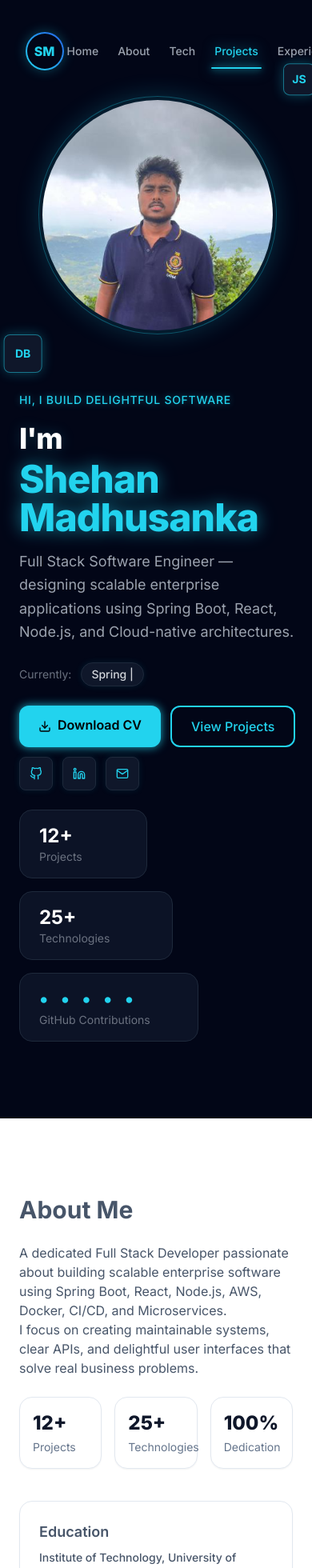
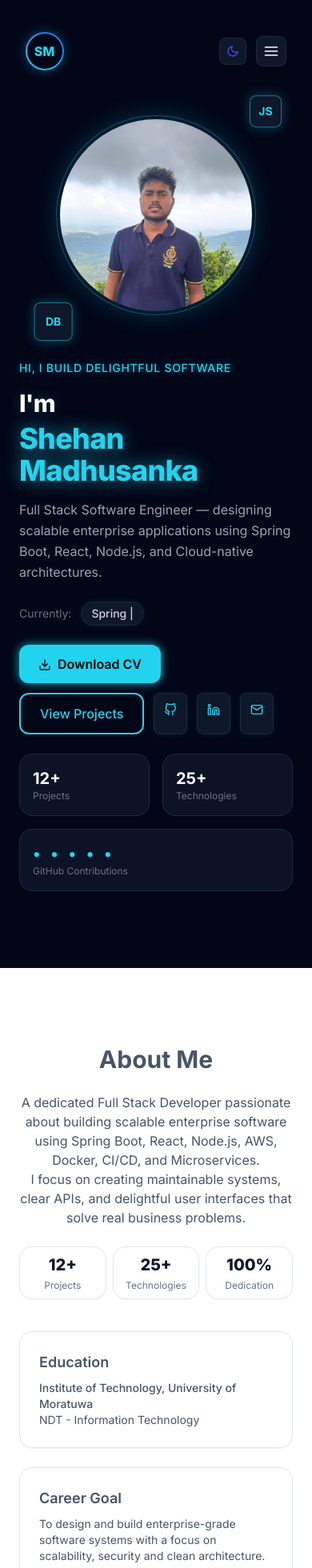
Before and after one commit to shehanmadusanka2002/myportfolio, a React (Vite) app: page / in a window 390 px wide. Shown: the top 1960 px of the page at 80% size. Built offline with nearby package versions, Linux system fonts and the light colour scheme.

Commit message:
add the mobile responsive

```diff
--- a/src/components/About.jsx
+++ b/src/components/About.jsx
@@ -7,9 +7,9 @@ const About = () => {
   return (
     <section id="about" className="section-padding bg-white dark:bg-deep-navy">
       <div className="container-custom grid lg:grid-cols-2 gap-10 items-start">
-        <div className="space-y-6">
-          <motion.h2 initial={{ opacity: 0, y: 8 }} whileInView={{ opacity: 1, y: 0 }} transition={{ duration: 0.6 }} className="text-3xl font-bold">About Me</motion.h2>
-          <motion.div initial={{ opacity: 0 }} whileInView={{ opacity: 1 }} transition={{ delay: 0.1 }} className="prose max-w-none text-body-text">
+        <div className="space-y-6 flex flex-col items-center lg:items-start">
+          <motion.h2 initial={{ opacity: 0, y: 8 }} whileInView={{ opacity: 1, y: 0 }} transition={{ duration: 0.6 }} className="text-3xl font-bold text-center lg:text-left">About Me</motion.h2>
+          <motion.div initial={{ opacity: 0 }} whileInView={{ opacity: 1 }} transition={{ delay: 0.1 }} className="prose max-w-none text-body-text text-center lg:text-left">
             <p>
               A dedicated Full Stack Developer passionate about building scalable enterprise software using Spring Boot, React, Node.js, AWS, Docker, CI/CD, and Microservices.
             </p>
@@ -18,7 +18,7 @@ const About = () => {
             </p>
           </motion.div>
 
-          <div className="grid grid-cols-3 gap-4 mt-2">
+          <div className="grid grid-cols-3 gap-2 sm:gap-4 mt-4 w-full">
             <StatCard value="12+" label="Projects" />
             <StatCard value="25+" label="Technologies" />
             <StatCard value="100%" label="Dedication" />
--- a/src/components/Experience.jsx
+++ b/src/components/Experience.jsx
@@ -38,20 +38,26 @@ const Experience = () => {
 
           {/* Right Column: Timeline */}
           <div className="relative w-full">
-            {/* We align the timeline line to the left for better spacing in a column */}
-            <div className="absolute left-[20px] md:left-1/2 -ml-px top-0 bottom-0 w-[2px] bg-gradient-to-b from-cyan-400 to-transparent opacity-50 shadow-[0_0_8px_rgba(34,211,238,0.5)]" />
-            <div className="space-y-8">
+            {/* Timeline line */}
+            <div className="absolute left-[16px] md:left-1/2 -ml-[1px] top-0 bottom-0 w-[2px] bg-gradient-to-b from-cyan-400 to-transparent opacity-50 shadow-[0_0_8px_rgba(34,211,238,0.5)]" />
+
+            <div className="space-y-10">
               {timeline.map((item, idx) => (
-                <motion.div key={idx} initial={{ opacity: 0, y: 12 }} whileInView={{ opacity: 1, y: 0 }} viewport={{ once: true }} className="flex items-start gap-4 md:gap-6 relative z-10">
-                  <div className="w-[120px] md:w-1/2 pr-0 md:pr-6 text-left md:text-right flex-shrink-0">
+                <motion.div key={idx} initial={{ opacity: 0, y: 12 }} whileInView={{ opacity: 1, y: 0 }} viewport={{ once: true }} className="flex flex-col md:flex-row md:items-start gap-1 md:gap-6 relative z-10 pl-[40px] md:pl-0">
+                  {/* Left (Year) */}
+                  <div className="w-full md:w-1/2 pr-0 md:pr-6 text-left md:text-right flex-shrink-0 mt-0.5">
                     <div className="text-sm text-gray-400 font-medium">{item.year}</div>
                   </div>
-                  <div className="absolute left-[12px] md:static md:left-auto mt-1 md:mt-0">
-                    <div className="w-4 h-4 rounded-full bg-cyan-400 ring-4 ring-black shadow-[0_0_12px_rgba(34,211,238,1)]" />
+
+                  {/* Dot */}
+                  <div className="absolute left-[8px] md:left-1/2 md:-ml-[8px] mt-1.5 md:mt-1">
+                    <div className="w-4 h-4 rounded-full bg-cyan-400 ring-4 ring-slate-950 shadow-[0_0_12px_rgba(34,211,238,1)]" />
                   </div>
-                  <div className="flex-1 pl-[40px] md:pl-6">
+
+                  {/* Right (Content) */}
+                  <div className="flex-1 md:pl-6 w-full">
                     <h3 className="text-lg font-semibold text-cyan-400 drop-shadow-[0_0_4px_rgba(34,211,238,0.4)]">{item.title}</h3>
-                    <p className="text-sm text-gray-300 mt-2">{item.detail}</p>
+                    <p className="text-sm text-gray-300 mt-1">{item.detail}</p>
                   </div>
                 </motion.div>
               ))}
--- a/src/components/Home.jsx
+++ b/src/components/Home.jsx
@@ -33,11 +33,11 @@ const Home = () => {
           {/* Left - Headline */}
           <motion.div initial={{ opacity: 0, x: -60 }} animate={{ opacity: 1, x: 0 }} transition={{ duration: 0.8 }} className="order-2 lg:order-1">
             <div className="mb-4 text-sm text-cyan-400 font-medium uppercase tracking-wider drop-shadow-[0_0_4px_rgba(34,211,238,0.4)]">Hi, I build delightful software</div>
-            <h1 className="text-4xl sm:text-5xl md:text-6xl font-extrabold leading-tight text-white mb-4 tracking-tight drop-shadow-[0_0_8px_rgba(34,211,238,0.2)]">
-              I'm <span className="block text-5xl sm:text-6xl text-cyan-400 font-black mt-1 drop-shadow-[0_0_12px_rgba(34,211,238,0.4)]">Shehan Madhusanka</span>
+            <h1 className="text-3xl sm:text-5xl md:text-6xl font-extrabold leading-tight text-white mb-4 tracking-tight drop-shadow-[0_0_8px_rgba(34,211,238,0.2)]">
+              I'm <span className="block text-4xl sm:text-6xl text-cyan-400 font-black mt-1 drop-shadow-[0_0_12px_rgba(34,211,238,0.4)]">Shehan Madhusanka</span>
             </h1>
 
-            <p className="text-lg text-gray-400 mb-6 max-w-2xl leading-relaxed">
+            <p className="text-base sm:text-lg text-gray-400 mb-6 max-w-2xl leading-relaxed">
               Full Stack Software Engineer — designing scalable enterprise applications using Spring Boot, React, Node.js, and Cloud-native architectures.
             </p>
 
@@ -56,26 +56,26 @@ const Home = () => {
 
             {/* Stats */}
             <div className="flex flex-wrap gap-4">
-              <motion.div whileHover={{ y: -6 }} className="bg-slate-900/80 border border-slate-800 rounded-2xl hover:border-cyan-400/50 hover:shadow-[0_0_15px_rgba(34,211,238,0.3)] transition-all px-6 py-4 w-40 text-white">
-                <div className="text-2xl font-bold">12+</div>
-                <div className="text-sm text-gray-500">Projects</div>
+              <motion.div whileHover={{ y: -6 }} className="bg-slate-900/80 border border-slate-800 rounded-2xl hover:border-cyan-400/50 hover:shadow-[0_0_15px_rgba(34,211,238,0.3)] transition-all px-4 sm:px-6 py-4 flex-1 min-w-[140px] sm:w-40 text-white">
+                <div className="text-xl sm:text-2xl font-bold">12+</div>
+                <div className="text-xs sm:text-sm text-gray-500">Projects</div>
               </motion.div>
-              <motion.div whileHover={{ y: -6 }} className="bg-slate-900/80 border border-slate-800 rounded-2xl hover:border-cyan-400/50 hover:shadow-[0_0_15px_rgba(34,211,238,0.3)] transition-all px-6 py-4 w-48 text-white">
-                <div className="text-2xl font-bold">25+</div>
-                <div className="text-sm text-gray-500">Technologies</div>
+              <motion.div whileHover={{ y: -6 }} className="bg-slate-900/80 border border-slate-800 rounded-2xl hover:border-cyan-400/50 hover:shadow-[0_0_15px_rgba(34,211,238,0.3)] transition-all px-4 sm:px-6 py-4 flex-1 min-w-[140px] sm:w-48 text-white">
+                <div className="text-xl sm:text-2xl font-bold">25+</div>
+                <div className="text-xs sm:text-sm text-gray-500">Technologies</div>
               </motion.div>
-              <motion.div whileHover={{ y: -6 }} className="bg-slate-900/80 border border-slate-800 rounded-2xl hover:border-cyan-400/50 hover:shadow-[0_0_15px_rgba(34,211,238,0.3)] transition-all px-6 py-4 w-56 text-white">
-                <div className="text-2xl font-bold text-cyan-400 tracking-[0.2em]">• • • • •</div>
-                <div className="text-sm text-gray-500">GitHub Contributions</div>
+              <motion.div whileHover={{ y: -6 }} className="bg-slate-900/80 border border-slate-800 rounded-2xl hover:border-cyan-400/50 hover:shadow-[0_0_15px_rgba(34,211,238,0.3)] transition-all px-4 sm:px-6 py-4 w-full sm:w-auto flex-1 min-w-[200px] text-white">
+                <div className="text-xl sm:text-2xl font-bold text-cyan-400 tracking-[0.2em]">• • • • •</div>
+                <div className="text-xs sm:text-sm text-gray-500">GitHub Contributions</div>
               </motion.div>
             </div>
           </motion.div>
 
           {/* Right - Visual */}
-          <motion.div initial={{ opacity: 0, x: 60 }} animate={{ opacity: 1, x: 0 }} transition={{ duration: 0.8 }} className="order-1 lg:order-2 flex justify-center">
-            <div className="relative p-6">
+          <motion.div initial={{ opacity: 0, x: 60 }} animate={{ opacity: 1, x: 0 }} transition={{ duration: 0.8 }} className="order-1 lg:order-2 flex justify-center mt-10 lg:mt-0">
+            <div className="relative p-2 sm:p-6">
               <div className="rounded-full p-1 bg-cyan-400/10 border border-cyan-400/30 shadow-[0_0_30px_rgba(34,211,238,0.2)]">
-                <div className="rounded-full overflow-hidden w-72 h-72 sm:w-80 sm:h-80 bg-slate-900">
+                <div className="rounded-full overflow-hidden w-60 h-60 sm:w-72 sm:h-72 lg:w-80 lg:h-80 bg-slate-900">
                   <img src="profile.jpg" alt="Shehan" className="object-cover w-full h-full" />
                 </div>
               </div>
--- a/src/components/Navbar.jsx
+++ b/src/components/Navbar.jsx
@@ -81,7 +81,7 @@ const Navbar = () => {
           </div>
         </div>
 
-        <div className="flex items-center space-x-4 flex-1 justify-end text-sm">
+        <div className="hidden md:flex items-center space-x-4 flex-1 justify-end text-sm">
           {NAV_ITEMS.map(item => (
             <a
               key={item.name}
@@ -106,8 +106,8 @@ const Navbar = () => {
             {dark ? <FiSun className="text-yellow-400" /> : <FiMoon className="text-indigo-600" />}
           </button>
 
-          <div className="hidden">
-            <button onClick={() => setIsOpen(true)} className="p-2 rounded-lg bg-white/70 dark:bg-black/50 shadow-sm">
+          <div className="md:hidden">
+            <button onClick={() => setIsOpen(true)} className="p-2 rounded-lg bg-slate-900 border border-slate-800 shadow-sm hover:border-cyan-400/50 hover:text-cyan-400 transition-all text-white">
               <FiMenu size={20} />
             </button>
           </div>
@@ -120,20 +120,20 @@ const Navbar = () => {
             initial={{ opacity: 0, y: -10 }}
             animate={{ opacity: 1, y: 0 }}
             exit={{ opacity: 0, y: -10 }}
-            className="sm:hidden mt-4 px-4 pb-4"
+            className="md:hidden mt-4 px-4 pb-4"
           >
-            <div className="bg-white/95 dark:bg-[#07102a]/95 rounded-xl shadow-2xl p-4 space-y-3">
+            <div className="bg-slate-900/95 border border-cyan-400/20 backdrop-blur-lg rounded-xl shadow-[0_0_20px_rgba(34,211,238,0.15)] p-4 space-y-3 text-white">
               <div className="flex items-center justify-between">
-                <div className="font-semibold">Navigation</div>
-                <button onClick={() => setIsOpen(false)} className="p-2">
-                  <FiX />
+                <div className="font-semibold text-cyan-400 drop-shadow-[0_0_4px_rgba(34,211,238,0.4)]">Navigation</div>
+                <button onClick={() => setIsOpen(false)} className="p-2 hover:text-cyan-400 transition-colors">
+                  <FiX size={20} />
                 </button>
               </div>
               <div className="flex flex-col">
                 {NAV_ITEMS.map(item => (
-                  <a key={item.name} href={item.href} onClick={(e) => handleNavClick(e, item.href, item.name)} className="py-3 px-3 rounded-lg hover:bg-gray-100 dark:hover:bg-black/30 flex items-center gap-3">
-                    <span className={`w-2 h-2 rounded-full ${active === item.name ? 'bg-primary' : 'bg-gray-300'}`} />
-                    <span>{item.name}</span>
+                  <a key={item.name} href={item.href} onClick={(e) => handleNavClick(e, item.href, item.name)} className="py-3 px-3 rounded-lg hover:bg-slate-800 text-gray-300 hover:text-cyan-300 transition-colors flex items-center gap-3">
+                    <span className={`w-2 h-2 rounded-full ${active === item.name ? 'bg-cyan-400 shadow-[0_0_8px_rgba(34,211,238,0.8)]' : 'bg-gray-600'}`} />
+                    <span className={active === item.name ? 'text-cyan-400' : ''}>{item.name}</span>
                   </a>
                 ))}
               </div>
--- a/src/components/ui/ProjectCard.jsx
+++ b/src/components/ui/ProjectCard.jsx
@@ -3,7 +3,7 @@ import { motion } from 'framer-motion';
 
 const ProjectCard = ({ title, subtitle, image, badges = [], features = [], links = {} }) => {
   return (
-    <motion.article whileHover={{ scale: 1.02 }} className="bg-white dark:bg-slate-800 rounded-2xl shadow-sm overflow-hidden border border-border">
+    <motion.article whileHover={{ scale: 1.02 }} className="bg-white rounded-2xl shadow-2xl overflow-hidden border border-white/10">
       <div className="grid md:grid-cols-2">
         <div className="relative">
           <img src={image} alt={title} className="w-full h-64 md:h-full object-cover" />
@@ -11,15 +11,20 @@ const ProjectCard = ({ title, subtitle, image, badges = [], features = [], links
         <div className="p-6 flex flex-col justify-between">
           <div>
             <div className="text-xs text-primary font-medium mb-1">Featured</div>
-            <h3 className="text-2xl font-bold mb-2 text-main-text dark:text-soft-bg tracking-tight">{title}</h3>
-            <p className="text-body-text dark:text-slate-300 mb-4 leading-relaxed">{subtitle}</p>
+            <h3 className="text-2xl font-bold mb-2">{title}</h3>
+            <p className="text-gray-600 dark:text-gray-300 mb-4">{subtitle}</p>
             <div className="flex flex-wrap gap-2 mb-4">
               {badges.map((b, i) => (
-                <span key={i} className="px-2.5 py-1 text-xs font-medium bg-hero-bg text-primary dark:bg-slate-700 dark:text-soft-bg rounded-full border border-primary/10 dark:border-slate-600">{b}</span>
+                <span key={i} className="px-2 py-1 text-xs bg-gray-100 dark:bg-black/30 rounded-full">{b}</span>
               ))}
             </div>
-            <ul className="text-sm text-body-text dark:text-slate-300 space-y-1 mb-4">
-              {features.map((f, i) => <li key={i}>• {f}</li>)}
+            <ul className="text-sm text-gray-600 dark:text-gray-300 space-y-2 mb-4">
+              {features.map((f, i) => (
+                <li key={i} className="flex gap-2 items-start">
+                  <span className="mt-0.5 leading-none">•</span>
+                  <span>{f}</span>
+                </li>
+              ))}
             </ul>
           </div>
 
--- a/src/components/ui/StatCard.jsx
+++ b/src/components/ui/StatCard.jsx
@@ -27,9 +27,9 @@ const StatCard = ({ value, label, className = '' }) => {
   }, [inView, value]);
 
   return (
-    <div ref={ref} className={"glass-card flex flex-col items-start gap-1 p-4 " + className}>
-      <div className="text-2xl sm:text-3xl font-extrabold text-main-text dark:text-soft-bg">{display}</div>
-      <div className="text-sm text-muted-text">{label}</div>
+    <div ref={ref} className={"glass-card flex flex-col items-center sm:items-start gap-1 p-2 sm:p-4 text-center sm:text-left " + className}>
+      <div className="text-xl sm:text-3xl font-extrabold text-main-text dark:text-soft-bg">{display}</div>
+      <div className="text-xs sm:text-sm text-muted-text w-full break-words">{label}</div>
     </div>
   );
 };
```
